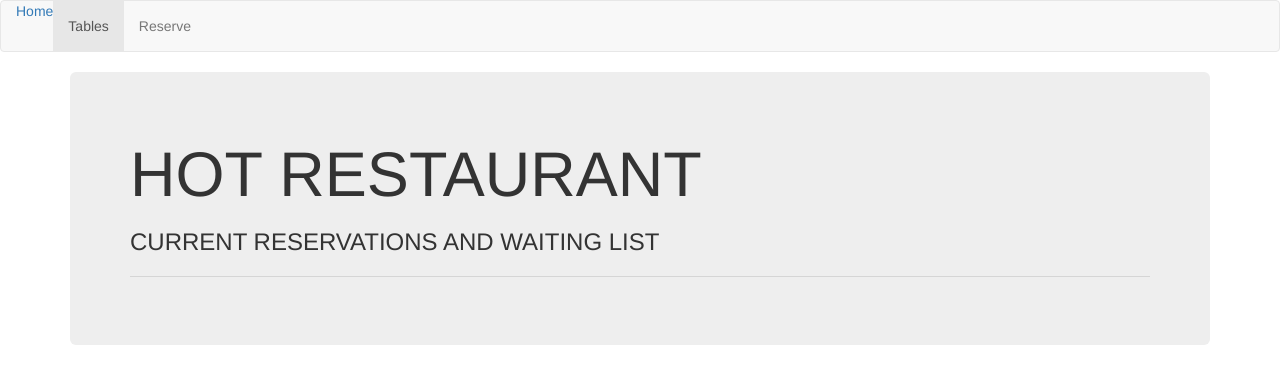
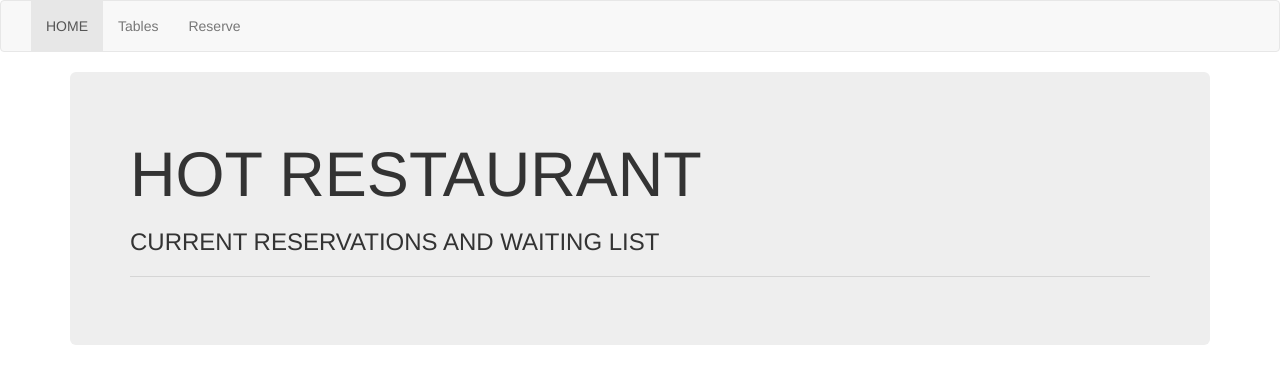
Before and after one commit to nooranis/hot-resturant, a website: page home.html in a window 1280 px wide. Drawn offline with nearby package versions, Linux system fonts and the light colour scheme.

Commit message:
updated working navbar

```diff
--- a/home.html
+++ b/home.html
@@ -19,12 +19,15 @@
         <span class="icon-bar"></span>
         <span class="icon-bar"></span>
       </button>
-      <a class="active" class="navbar-brand" href="home">Home</a>
+
+<!-- <li class="active"><a class="navbar-brand" href="home">Home</a> </div> -->
+
     </div>
 
     <div class="collapse navbar-collapse" id="bs-example-navbar-collapse-1">
       <ul class="nav navbar-nav">
-        <li class="active"><a href="tables">Tables <span class="sr-only">(current)</span></a></li>
+        <li class="active"><a href="home"> HOME</a></li>
+        <li ><a href="tables">Tables <span class="sr-only">(current)</span></a></li>
         <li><a href="reserve">Reserve</a></li>
       </ul>
 
@@ -41,6 +44,5 @@
 </div>
 
 
-
 </body>
 </html>
```
Also changed, not shown: reserve.html (+1 -1 lines), tables.html (+2 -3 lines).
